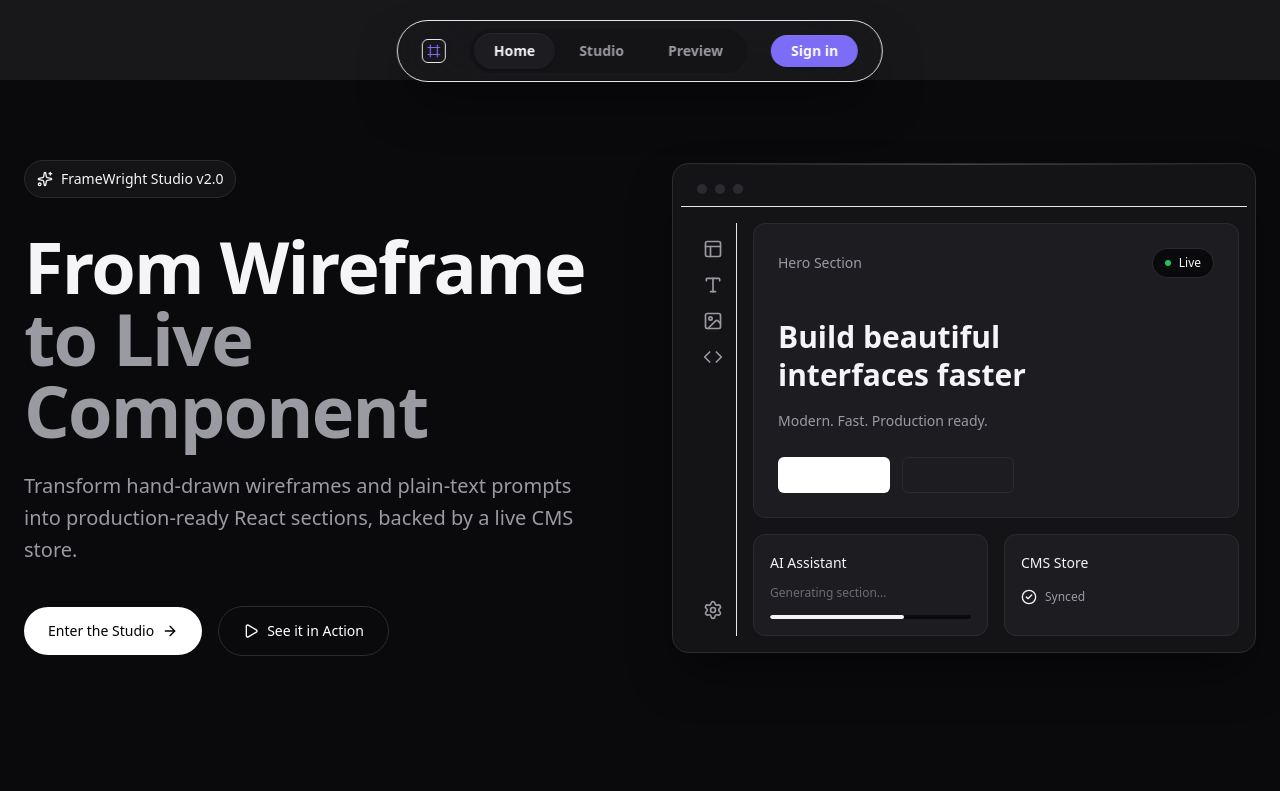
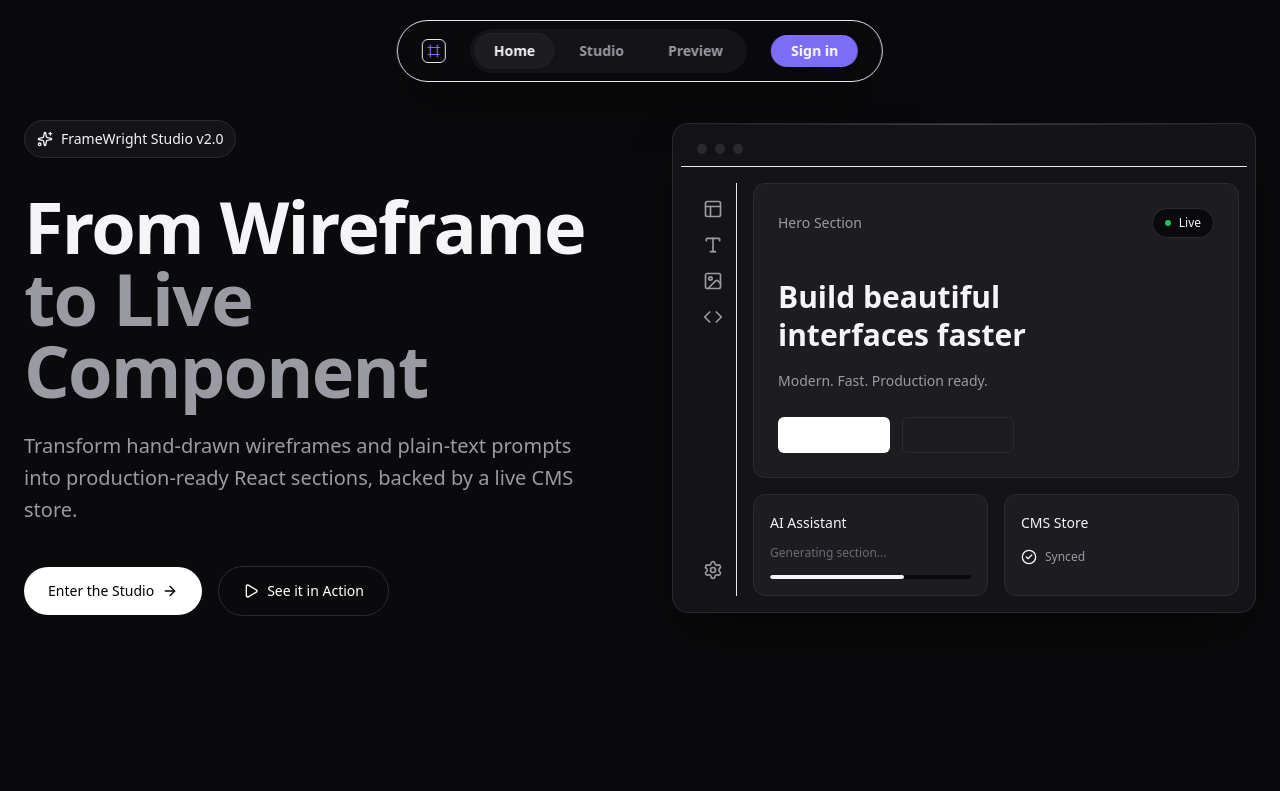
Before and after one commit to Capnkay/framewright, a React (Vite) app in the folder client/: page / in a window 1280 px wide. Shown: the top 791 px of the page. Built offline with nearby package versions, Linux system fonts and the light colour scheme.

Commit message:
UI: Migrate LandingPage to StudioChrome to fix two-tone background seam

```diff
--- a/client/src/App.jsx
+++ b/client/src/App.jsx
@@ -80,7 +80,7 @@ export default function App() {
   return (
     <>
       <Routes>
-        <Route path="/" element={<StudioLayout><LandingPage /></StudioLayout>} />
+        <Route path="/" element={<StudioChrome><LandingPage /></StudioChrome>} />
         <Route path="/login" element={<StudioLayout><LoginPage /></StudioLayout>} />
         <Route path="/generate" element={<StudioChrome><GeneratePage /></StudioChrome>} />
         {/* §1: pageName defaults to Home. */}
--- a/client/src/routes/LandingPage.jsx
+++ b/client/src/routes/LandingPage.jsx
@@ -15,12 +15,12 @@ const EASE_STANDARD = [0.4, 0.0, 0.2, 1];
 
 export default function LandingPage() {
   return (
-    <div className="studio-theme min-h-screen bg-studio-bg-base text-studio-text-primary selection:bg-studio-accent/30 overflow-x-hidden font-sans">
+    <div className="selection:bg-studio-accent/30 overflow-x-hidden font-sans">
 
       {/*
         HERO SECTION
       */}
-      <section className="relative w-full max-w-7xl mx-auto px-6 pt-12 pb-24 md:pt-20 md:pb-32 grid lg:grid-cols-2 gap-16 items-center">
+      <section className="relative w-full max-w-7xl mx-auto px-6 pt-6 pb-24 md:pt-10 md:pb-32 grid lg:grid-cols-2 gap-16 items-center">
         {/* Background glow */}
         <div className="absolute top-1/4 left-1/4 w-96 h-96 bg-studio-accent/20 rounded-full blur-[120px] pointer-events-none" />
 
```
